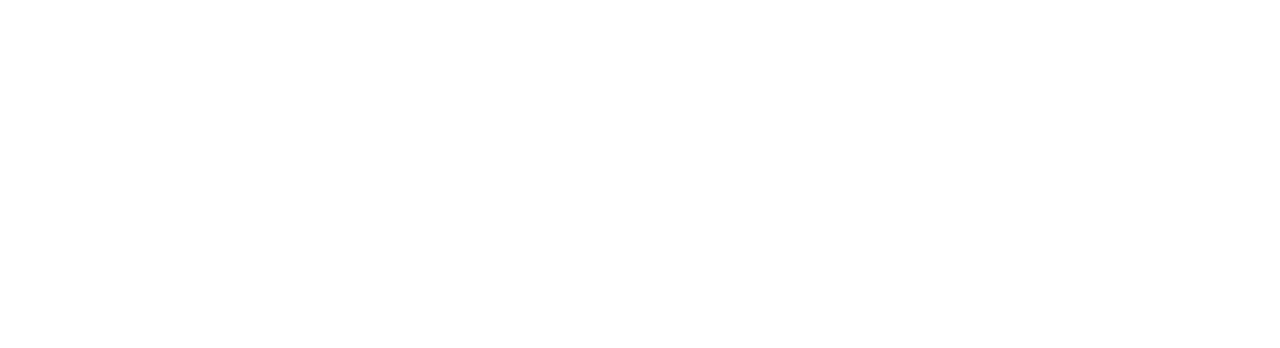
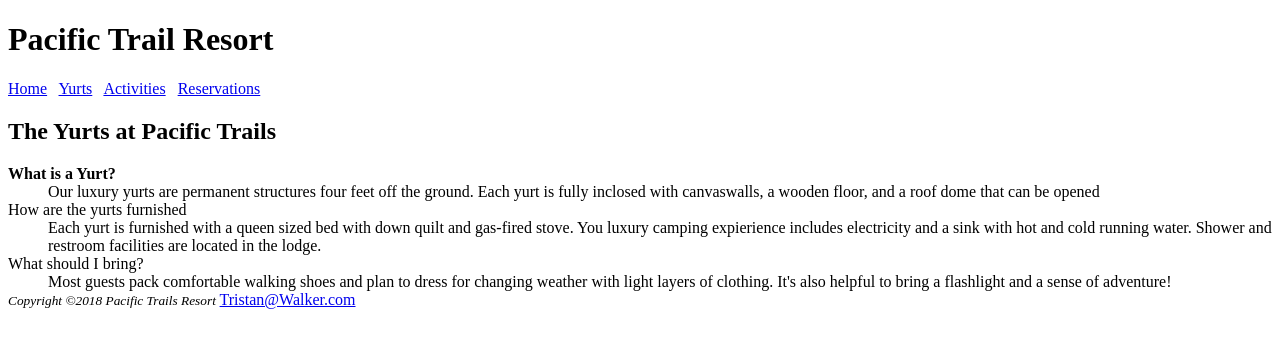
Before and after one commit to TWalk543/PacificTrails, a plain HTML site: page Yurts .html in a window 1280 px wide. Drawn offline with Linux system fonts and the light colour scheme.

Commit message:
Update Yurts .html

```diff
--- a/Yurts .html
+++ b/Yurts .html
@@ -1,28 +1,47 @@
 <!DOCTYPE html>
 <html lang="en">
 <head>
-	<title></title>
+	<title>Pacific Trails Resort: Yurts</title>
 	<meta charset="utf-8">
 </head>
 
 <main>
 	<header>
-
+		<h1>Pacific Trail Resort</h1>
 	</header>
 
 	<nav>
-
+		<a href="index.html">Home</a> &nbsp;
+		<a href="yurts.html">Yurts</a> &nbsp;
+		<a href="activities.html">Activities</a> &nbsp;
+		<a href="reservations.html">Reservations</a>
 	</nav>
 
 	<body>
-		<div>
-		</div>
+		<h2>The Yurts at Pacific Trails</h2>
+
+		<d1>
+			<dt><strong>What is a Yurt?</strong></dt>
+			<dd>Our luxury yurts are permanent structures four feet
+			off the ground. Each yurt is fully inclosed with canvaswalls, a wooden floor,
+			and a roof dome that can be opened</dd>
+
+			<dt>How are the yurts furnished</dt>
+			<dd>Each yurt is furnished with a queen sized bed with down
+			quilt and gas-fired stove. You luxury camping expierience includes
+			electricity and a sink with hot and cold running water.
+			Shower and restroom facilities are located in the lodge.</dd>
+
+			<dt>What should I bring?</dt>
+			<dd>Most guests pack comfortable walking shoes and plan to dress for changing weather
+			with light layers of clothing. It's also helpful to bring a flashlight and a sense of adventure!</dd>
 
 
 	</body>
 
 	<footer>
-
+		<small><i>Copyright &copy;2018 Pacific Trails Resort</i></small>
+		<a href="mailto:Tristan@Walker.com">Tristan@Walker.com</a>
 	</footer>
 
 </main>
```
